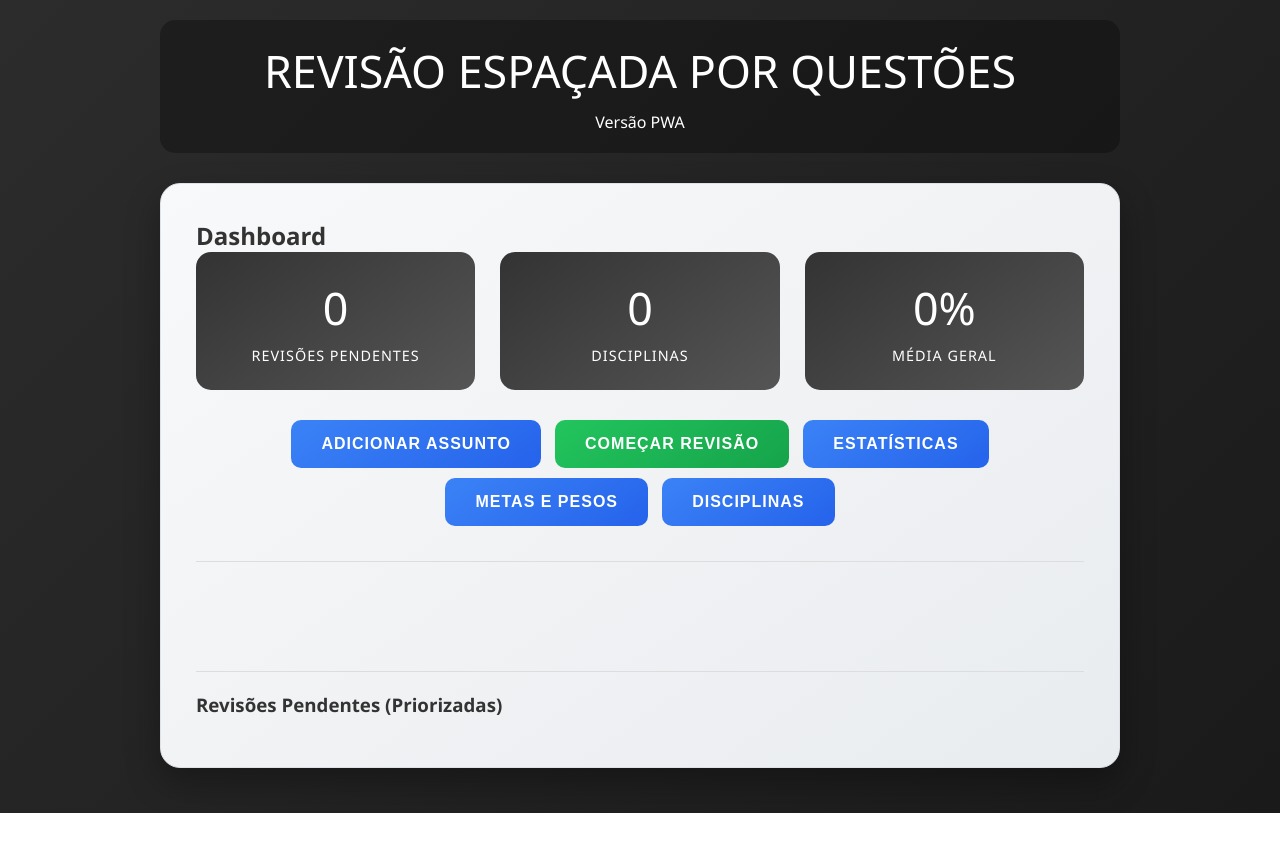
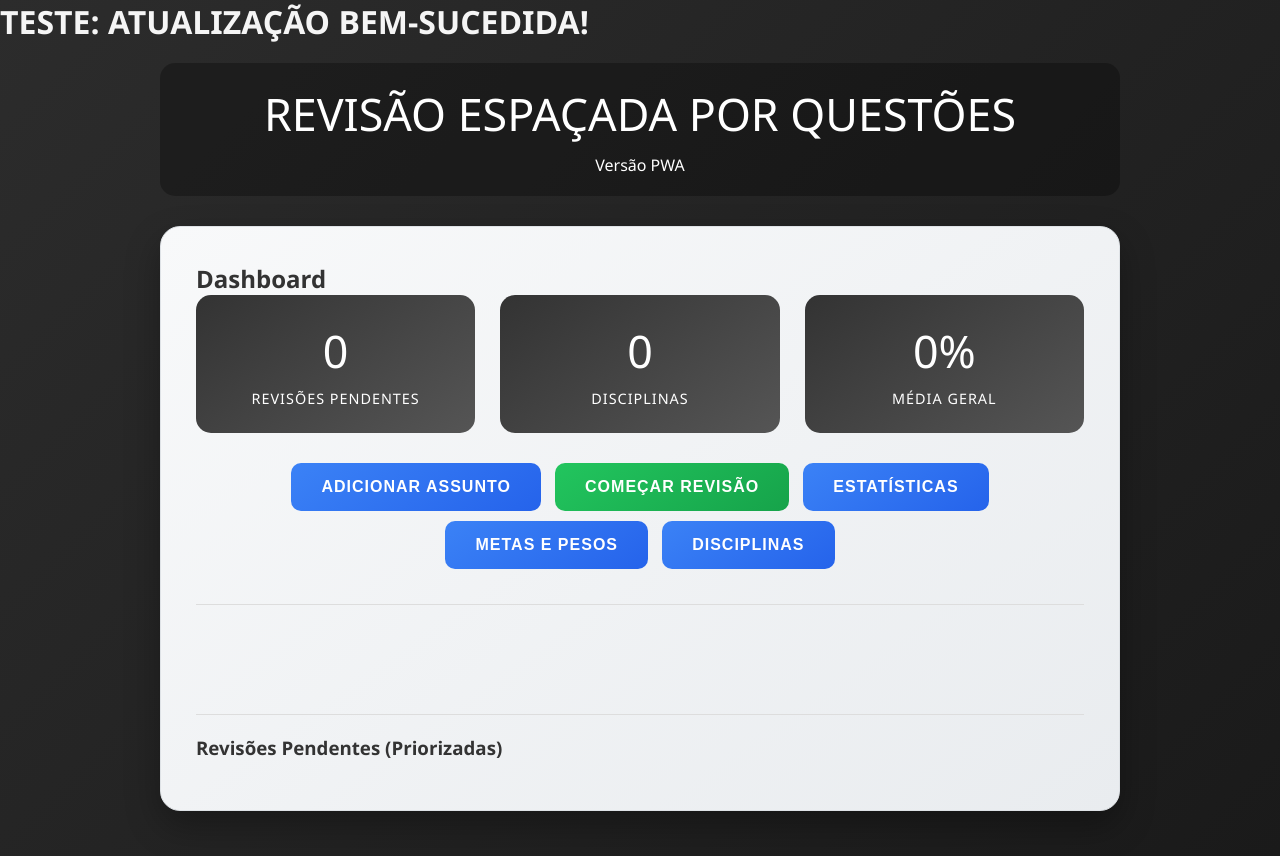
Before and after one commit to diegorafael3140-create/nova_tentativa, a plain HTML site: page index.html in a window 1280 px wide. Before the commit the page ends 813 px from the top, so only its background shows below. Drawn offline with Linux system fonts and the light colour scheme.

Commit message:
FORCANDO ATUALIZACAO VISUAL NO INDEX

```diff
--- a/index.html
+++ b/index.html
@@ -76,6 +76,7 @@ body { font-family: 'Segoe UI', Tahoma, Geneva, Verdana, sans-serif; background:
 </style>
 </head>
 <body>
+<h1>TESTE: ATUALIZAÇÃO BEM-SUCEDIDA!</h1>
 <div class="container">
   <div class="header"><h1>REVISÃO ESPAÇADA POR QUESTÕES</h1><p>Versão PWA</p></div>
   <div id="dashboard" class="screen active card">
```
